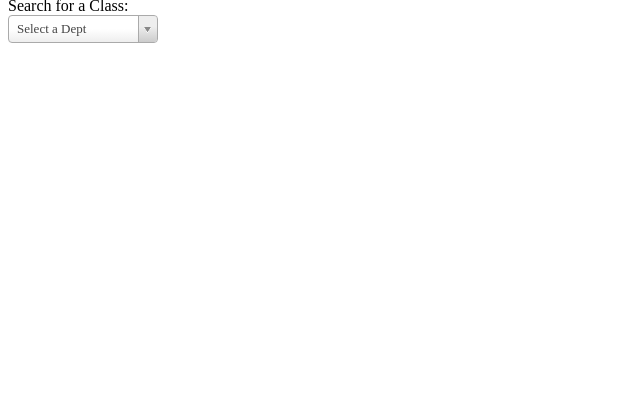
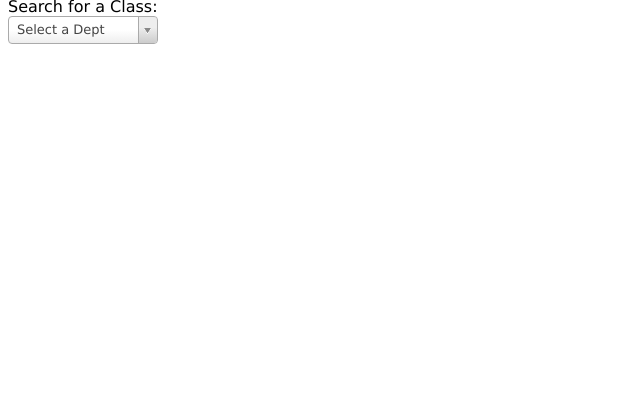
Before and after one commit to Ceasar/PCRTechSupport, a Django app: template front-end/templates/index.html in a window 1280 px wide. Shown: the part 110-530 px from the top of the page, without its empty margins (0-640 px from the left). Run offline with Django 3.2, Linux system fonts and the light colour scheme; the template is opened without the code that fills it: most values are stand-ins (such as "Sample title", 1, 10 or a date in 2020); some libraries are stand-ins or nearby versions.

Commit message:
Small css changes for text font

```diff
--- a/front-end/static/css/base.css
+++ b/front-end/static/css/base.css
@@ -7,3 +7,7 @@
 #title img {
     padding: 5px 0px 0px 10px;
 }
+
+div {
+    font-family: Verdana, sans-serif;
+}
```
